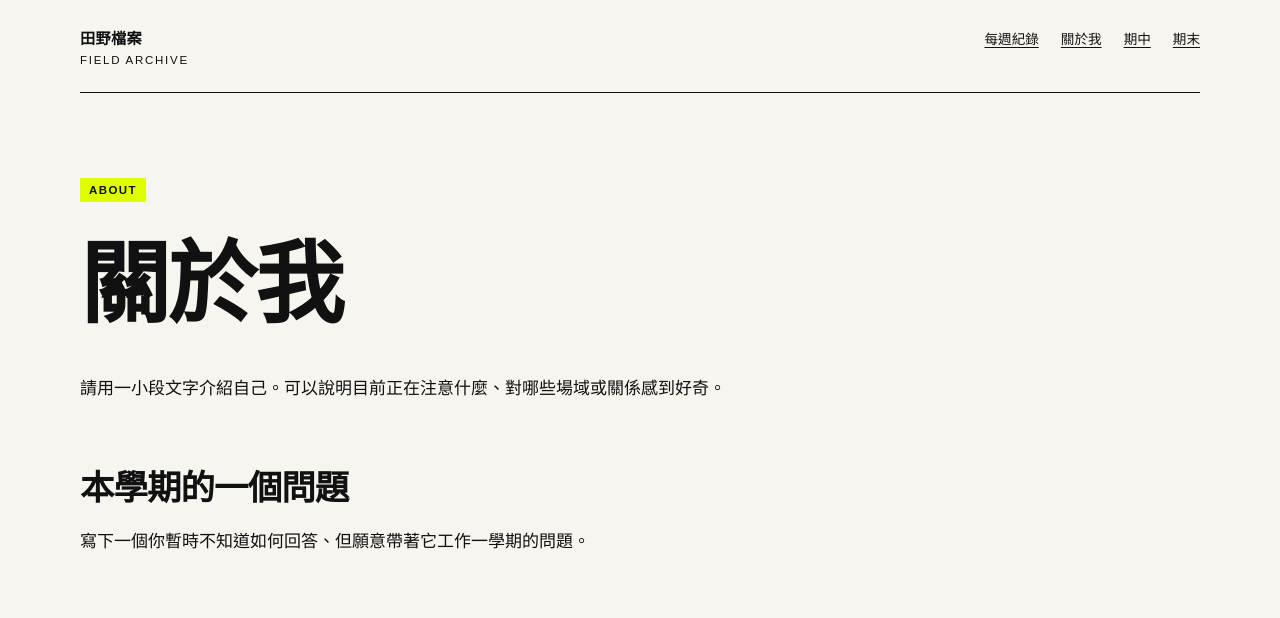
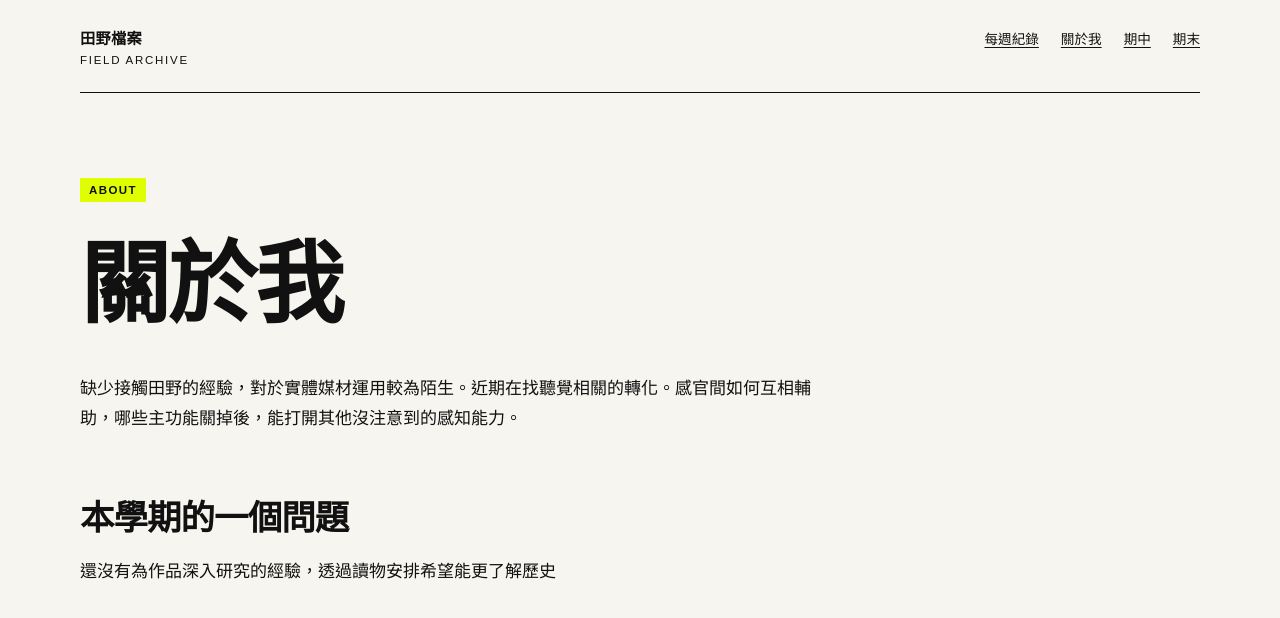
Before and after one commit to middlecm/fieldworkarchive, a Jekyll site: the page built from about.md, in a window 1280 px wide. Shown: the top 618 px of the page. Built offline with Jekyll 4.4.1, drawn with Linux system fonts in a browser that asks for light colours.

Commit message:
Update about.md

```diff
--- a/about.md
+++ b/about.md
@@ -7,8 +7,8 @@ permalink: /about/
 
 # 關於我
 
-請用一小段文字介紹自己。可以說明目前正在注意什麼、對哪些場域或關係感到好奇。
+缺少接觸田野的經驗，對於實體媒材運用較為陌生。近期在找聽覺相關的轉化。感官間如何互相輔助，哪些主功能關掉後，能打開其他沒注意到的感知能力。
 
 ## 本學期的一個問題
 
-寫下一個你暫時不知道如何回答、但願意帶著它工作一學期的問題。
+還沒有為作品深入研究的經驗，透過讀物安排希望能更了解歷史
```
